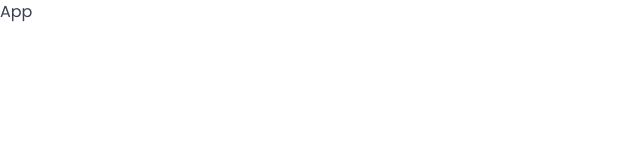
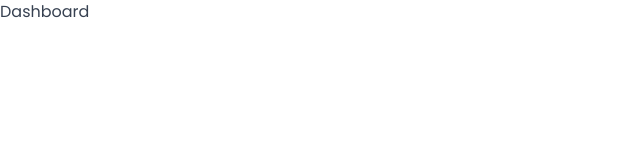
Before and after one commit to caesar1030/wild-oasis, a React (Vite) app: page /dashboard in a window 1280 px wide. Shown: the top 160 px of the page, without its empty margins (0-640 px from the left). Built offline with nearby package versions, Linux system fonts and the light colour scheme; a web font is replaced by a local one.

Commit message:
Feat: 라우터 설정

```diff
--- a/package.json
+++ b/package.json
@@ -12,6 +12,7 @@
   "dependencies": {
     "react": "^18.2.0",
     "react-dom": "^18.2.0",
+    "react-router-dom": "^6.17.0",
     "styled-components": "^6.1.0"
   },
   "devDependencies": {
--- a/src/App.jsx
+++ b/src/App.jsx
@@ -1,11 +1,19 @@
+import { BrowserRouter, Navigate, Route, Routes } from "react-router-dom";
+
 import GlobalStyles from "./styles/GlobalStyles";
+import Dashboard from "./pages/Dashboard";
 
 const App = () => {
   return (
-    <div>
+    <>
       <GlobalStyles />
-      App
-    </div>
+      <BrowserRouter>
+        <Routes>
+          <Route index element={<Navigate replace to="dashboard" />} />
+          <Route path="dashboard" element={<Dashboard />} />
+        </Routes>
+      </BrowserRouter>
+    </>
   );
 };
 export default App;
--- /dev/null
+++ b/src/pages/Dashboard.jsx
@@ -0,0 +1,4 @@
+const Dashboard = () => {
+  return <div>Dashboard</div>;
+};
+export default Dashboard;
```
Also changed, not shown: 1 other file (tests, documents, lock files or other folders).
